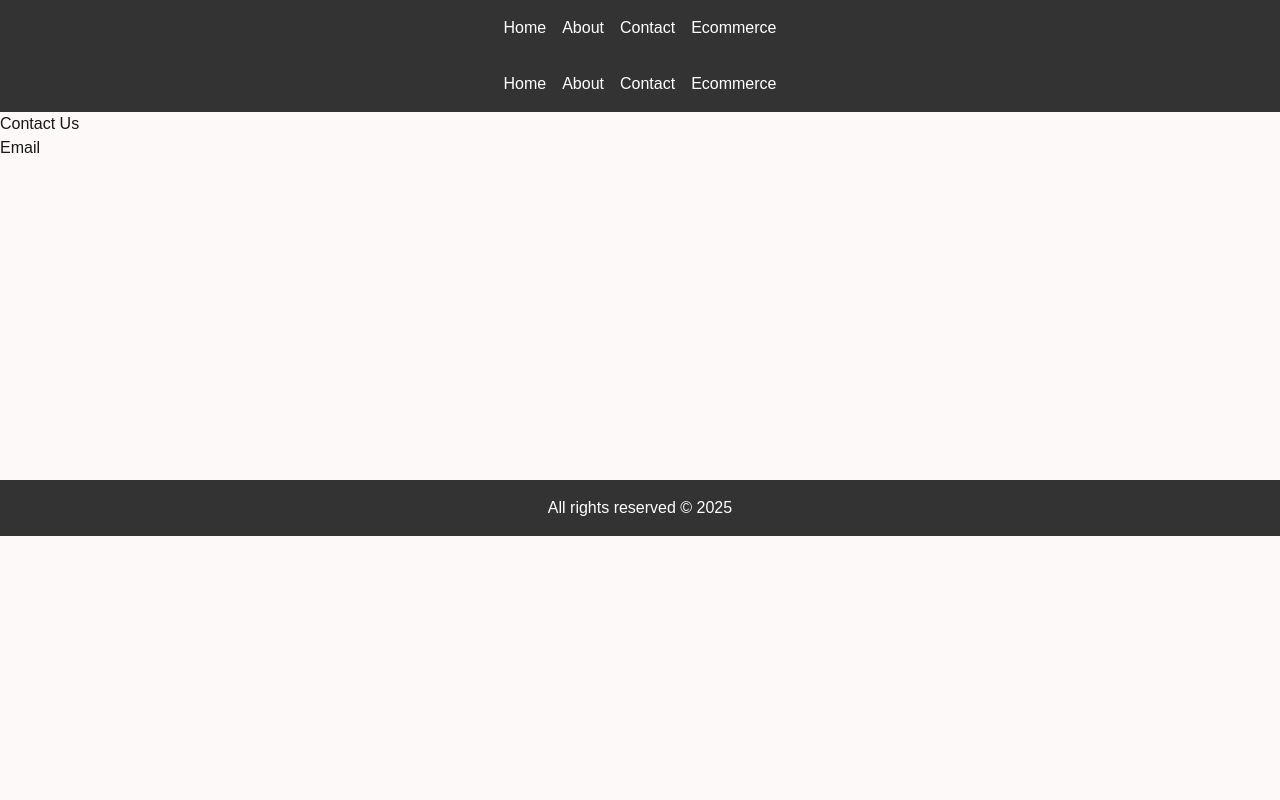
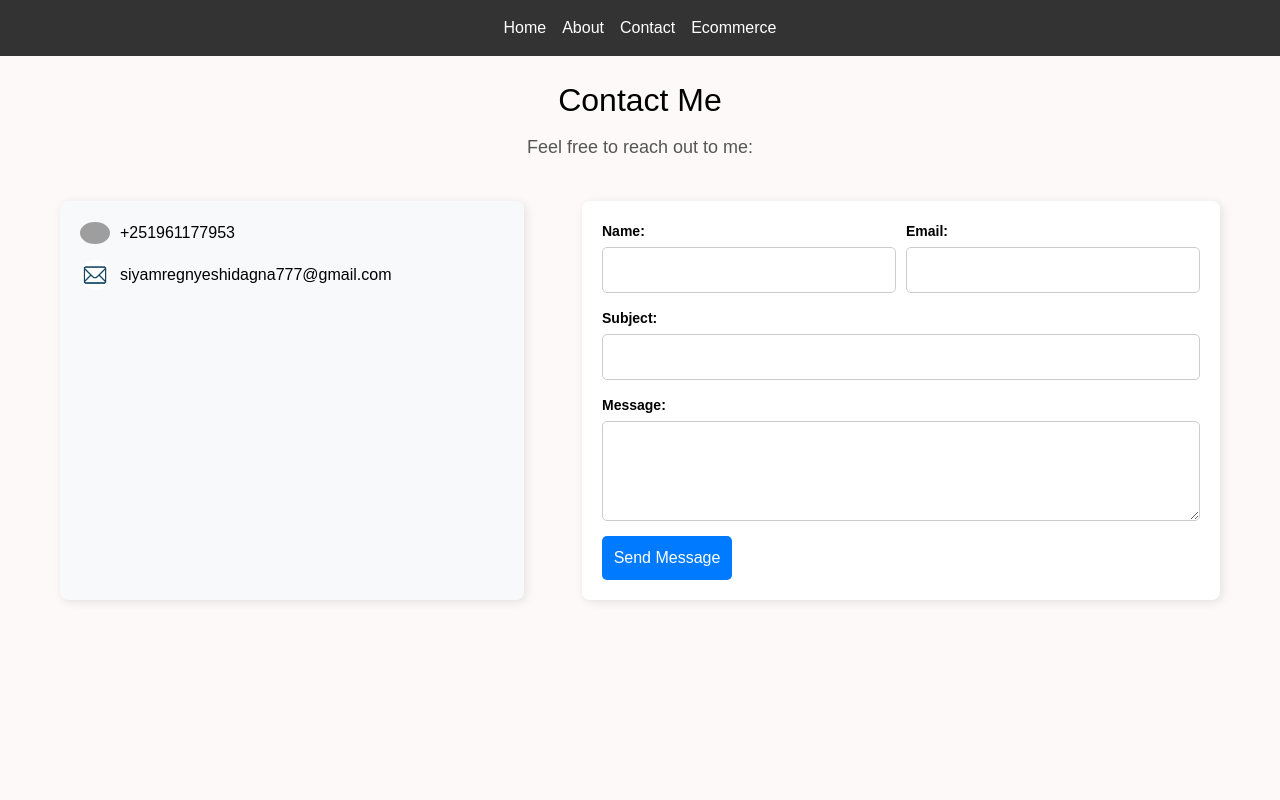
Before and after one commit to siyamregn777/E-Commerce-Store, a Next.js app: page /contact in a window 1280 px wide. Shown: the top 800 px of the page. Built offline with nearby package versions, Linux system fonts and the light colour scheme; grey boxes are pictures that could not be loaded.

Commit message:
add css for contact page and add image icon

```diff
--- /dev/null
+++ b/src/app/contact/contact.css
@@ -0,0 +1,159 @@
+/* Container for the contact page */
+.contact-page-container {
+    width: 100%;
+    max-width: 1200px;
+    margin: 0 auto;
+    padding: 20px;
+    color: black;
+  }
+
+  /* Header Section (Contact Me and Subtext) */
+  .contact-header {
+    text-align: center;
+    margin-bottom: 40px;
+  }
+
+  .contact-heading {
+    font-size: 32px;
+    margin-bottom: 10px;
+  }
+
+  .contact-subtext {
+    font-size: 18px;
+    color: #555;
+  }
+
+  /* Body Section for Left and Right Layout */
+  .contact-body {
+    display: flex;
+    justify-content: space-between;
+  }
+
+  /* Left Section (Contact Info) */
+  .left {
+    flex: 1;
+    max-width: 40%;
+    display: flex;
+    flex-direction: column;
+    align-items: flex-start;
+    padding: 20px;
+    background-color: #f8f9fa;
+    border-radius: 8px;
+    box-shadow: 2px 2px 10px rgba(0, 0, 0, 0.1);
+  }
+
+  .left ul {
+    list-style: none;
+    padding: 0;
+  }
+
+  .left li {
+    display: flex;
+    align-items: center;
+    gap: 10px;
+    font-size: 16px;
+    margin-bottom: 15px;
+  }
+
+  .left img {
+    border-radius: 50%;
+  }
+
+  /* Right Section (Form Container) */
+  .right {
+    flex: 2;
+    max-width: 55%;
+    background-color: #ffffff;
+    padding: 20px;
+    border-radius: 8px;
+    box-shadow: 2px 2px 10px rgba(0, 0, 0, 0.1);
+  }
+
+  /* Form Styling */
+  .contact-form-wrapper {
+    display: flex;
+    flex-direction: column;
+    gap: 15px;
+  }
+
+  .contact-form-row {
+    display: flex;
+    gap: 10px;
+  }
+
+  /* Form Group */
+  .contact-form-group {
+    display: flex;
+    flex-direction: column;
+  }
+
+  /* Label */
+  .contact-form-label {
+    font-size: 14px;
+    font-weight: bold;
+    margin-bottom: 5px;
+  }
+
+  /* Input Fields */
+  .contact-form-input,
+  .contact-form-textarea {
+    width: 100%;
+    padding: 10px;
+    font-size: 16px;
+    border: 1px solid #ccc;
+    border-radius: 5px;
+    outline: none;
+  }
+
+  /* Ensure input fields in a row are the same size */
+  .contact-form-group-horizontal {
+    flex: 1;
+  }
+
+  /* Textarea */
+  .contact-form-textarea {
+    min-height: 100px;
+    resize: vertical;
+  }
+
+  /* Submit Button */
+  .contact-submit-button {
+    background-color: #007bff;
+    color: white;
+    font-size: 16px;
+    padding: 10px;
+    width: 130px;
+    border: none;
+    border-radius: 5px;
+    cursor: pointer;
+    transition: background-color 0.3s ease;
+  }
+
+  .contact-submit-button:hover {
+    background-color: #0056b3;
+  }
+
+  /* Status Message */
+  .contact-status-message {
+    margin-top: 10px;
+    font-size: 14px;
+    color: green;
+  }
+
+  /* Responsive Design */
+  @media (max-width: 768px) {
+    .contact-body {
+      flex-direction: column;
+      align-items: center;
+    }
+
+    .left,
+    .right {
+      max-width: 100%;
+      width: 100%;
+    }
+
+    .contact-form-row {
+      flex-direction: column;
+    }
+  }
--- a/src/app/contact/page.tsx
+++ b/src/app/contact/page.tsx
@@ -1,17 +1,148 @@
-import Header from '@/components/header';
-import Footer from '@/components/footer';
+'use client';
 
+import { useState } from 'react';
+import './contact.css';
+import Image from 'next/image';
 export default function Contact() {
+  const [formData, setFormData] = useState({
+    name: '',
+    email: '',
+    subject: '',
+    message: '',
+  });
+
+  const [status, setStatus] = useState('');
+
+  const handleChange = (e: React.ChangeEvent<HTMLInputElement | HTMLTextAreaElement>) => {
+    const { name, value } = e.target;
+    setFormData({ ...formData, [name]: value });
+  };
+
+  const handleSubmit = async (e: React.FormEvent) => {
+    e.preventDefault();
+
+    setStatus('Sending...');
+
+    try {
+      const response = await fetch('/api/send-email', {
+        method: 'POST',
+        headers: {
+          'Content-Type': 'application/json',
+        },
+        body: JSON.stringify(formData),
+      });
+
+      if (!response.ok) {
+        const errorText = await response.text();
+        throw new Error(errorText);
+      }
+
+      await response.json();
+      setStatus('Message sent successfully!');
+      setFormData({ name: '', email: '', subject: '', message: '' });
+    } catch (error) {
+      console.error('Error:', error);
+      setStatus('An error occurred. Please try again.');
+    }
+  };
+
   return (
-    <div>
-      <Header />
-      <h1>Contact Us</h1>
-      <ul>
-        <li>
-          <a href="mailto:siyam@example.com">Email</a>
-        </li>
-      </ul>
-      <Footer />
+    <div className="contact-page-container">
+      <div className="contact-header">
+        <h2 className="contact-heading">Contact Me</h2>
+        <p className="contact-subtext">Feel free to reach out to me:</p>
+      </div>
+
+      <div className="contact-body">
+        <div className="left">
+          <ul>
+            <li>
+              <Image
+                src='/images.png'
+                alt="Phone"
+                width={30}
+                height={30}
+                className="img-fluid rounded-circle"
+              />
+              +251961177953
+            </li>
+            <li>
+              <Image
+                src='/images (1).png'
+                alt="Email"
+                width={30}
+                height={30}
+                className="img-fluid rounded-circle"
+              />
+              siyamregnyeshidagna777@gmail.com
+            </li>
+          </ul>
+        </div>
+
+        <div className="right">
+          <div className="contact-content-container">
+            <form onSubmit={handleSubmit} className="contact-form-wrapper">
+              <div className="contact-form-row">
+                <div className="contact-form-group contact-form-group-horizontal">
+                  <label htmlFor="name" className="contact-form-label">Name:</label>
+                  <input
+                    type="text"
+                    id="name"
+                    name="name"
+                    value={formData.name}
+                    onChange={handleChange}
+                    required
+                    className="contact-form-input"
+                  />
+                </div>
+
+                <div className="contact-form-group contact-form-group-horizontal">
+                  <label htmlFor="email" className="contact-form-label">Email:</label>
+                  <input
+                    type="email"
+                    id="email"
+                    name="email"
+                    value={formData.email}
+                    onChange={handleChange}
+                    required
+                    className="contact-form-input"
+                  />
+                </div>
+              </div>
+
+              <div className="contact-form-group">
+                <label htmlFor="subject" className="contact-form-label">Subject:</label>
+                <input
+                  type="text"
+                  id="subject"
+                  name="subject"
+                  value={formData.subject}
+                  onChange={handleChange}
+                  required
+                  className="contact-form-input"
+                />
+              </div>
+
+              <div className="contact-form-group">
+                <label htmlFor="message" className="contact-form-label">Message:</label>
+                <textarea
+                  id="message"
+                  name="message"
+                  value={formData.message}
+                  onChange={handleChange}
+                  required
+                  className="contact-form-textarea"
+                />
+              </div>
+
+              <button type="submit" className="contact-submit-button">
+                Send Message
+              </button>
+            </form>
+            {status && <p className="contact-status-message">{status}</p>}
+          </div>
+        </div>
+      </div>
     </div>
   );
 }
```
